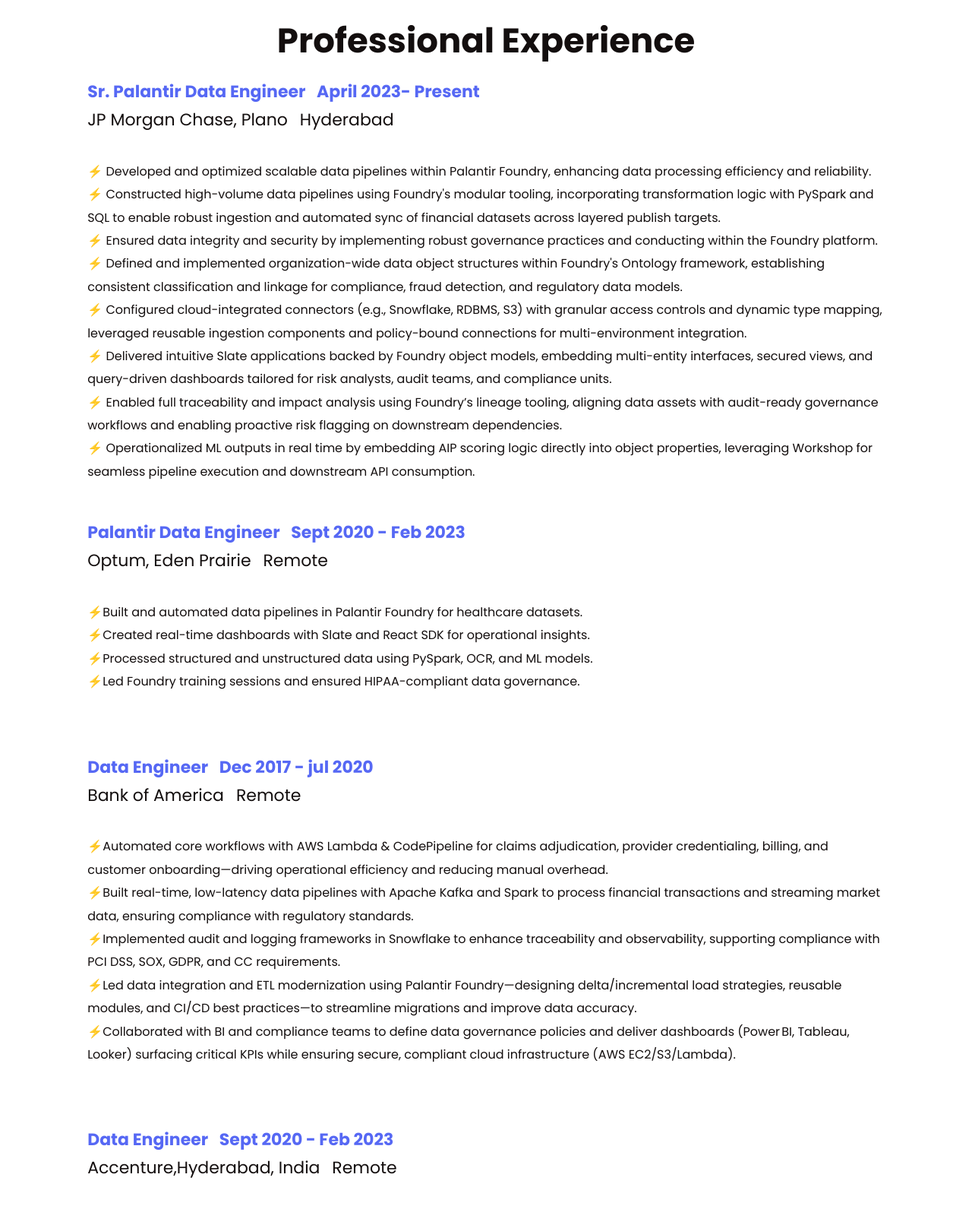
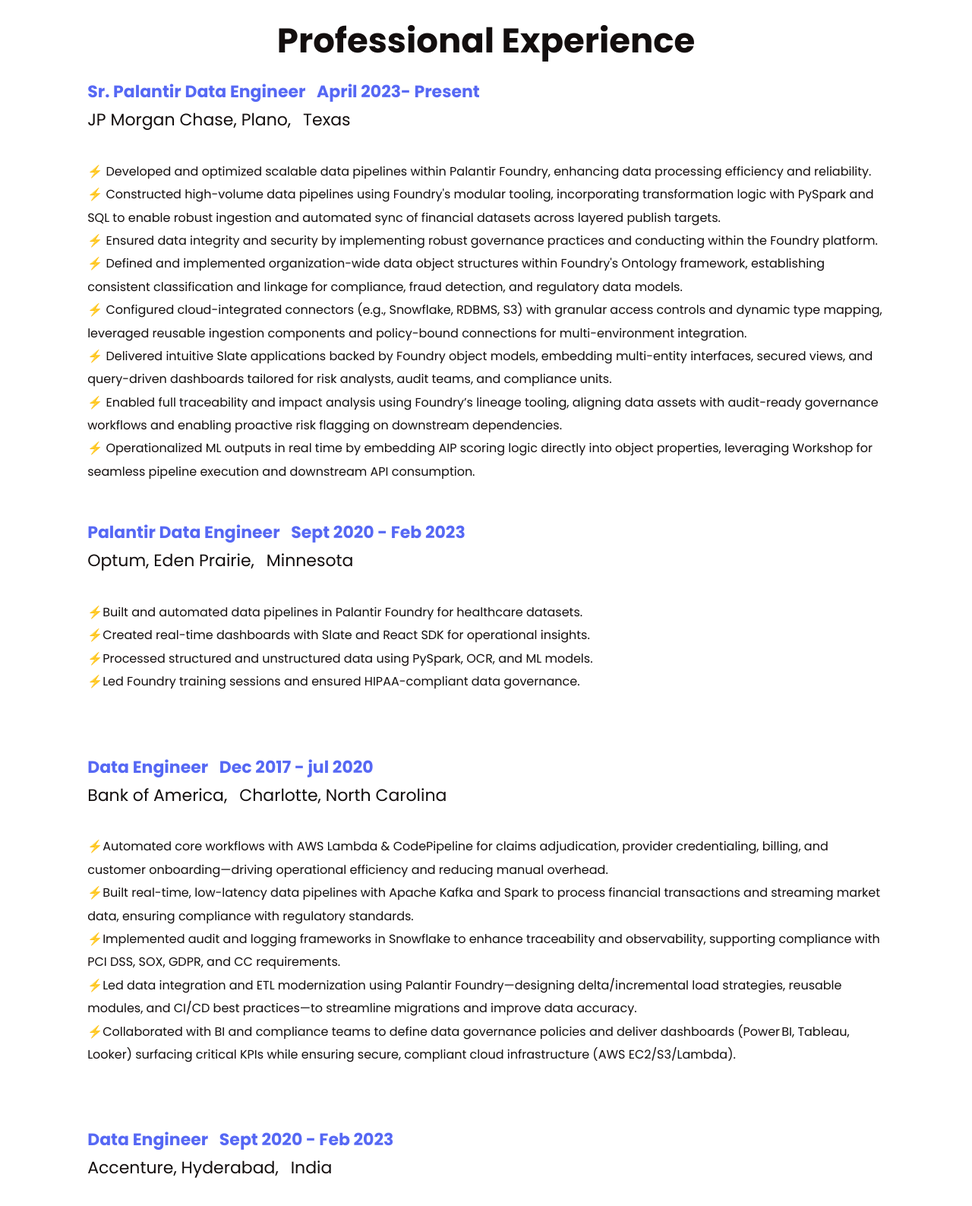
Before and after one commit to PavanKumar083/Portfolio, a plain HTML site: page index.html in a window 1280 px wide. Shown: the part 1680-3267 px from the top of the page at 76% size. Drawn offline with nearby package versions, Linux system fonts and the light colour scheme.

Commit message:
Update index.html

```diff
--- a/index.html
+++ b/index.html
@@ -85,6 +85,10 @@
                     <div class="certifications">
                         <h2 class = "sub-heading">Certifications🎓</h2>
                         <!-- Add your content related to certifications here -->
+                         <p>
+                            <a href = "https://verify.skilljar.com/c/saovryqa5kxx" target="_blank"> Foundry Data Engineer Associate</a>
+                            - Palantir Technologies
+                        </p>
                         <p>
                             <a href = "http://verify.skilljar.com/c/dkznpzm4r9oi" target="_blank">Foundary Foundations</a>
                             - Palantir Technologies
@@ -142,7 +146,7 @@
                     <h4 class="internship-title">
                         Sr. Palantir Data Engineer <span  class="spacing"></span> April 2023- Present
                     </h4>
-                    <p class=" org-duration"> JP Morgan Chase, Plano <span class="spacing"></span> Hyderabad </p>
+                    <p class=" org-duration"> JP Morgan Chase, Plano, <span class="spacing"></span> Texas </p>
 
                     <br><br>
                     <p>
@@ -165,7 +169,7 @@
                     <h4 class="internship-title">
                         Palantir Data Engineer  <span class="spacing"></span> Sept 2020 - Feb 2023
                     </h4>
-                    <p class=" org-duration"> Optum, Eden Prairie <span class="spacing"></span>Remote </p>
+                    <p class=" org-duration"> Optum, Eden Prairie, <span class="spacing"></span>Minnesota </p>
 
                     <br><br>
                     <p>
@@ -184,7 +188,7 @@
                     <h4 class="internship-title">
                          Data Engineer  <span class="spacing"></span> Dec 2017 - jul 2020
                     </h4>
-                    <p class=" org-duration"> Bank of America <span class="spacing"></span>Remote </p>
+                    <p class=" org-duration"> Bank of America, <span class="spacing"></span>Charlotte, North Carolina </p>
 
                     <br><br>
                     <p>
@@ -204,7 +208,7 @@
                     <h4 class="internship-title">
                          Data Engineer  <span class="spacing"></span> Sept 2020 - Feb 2023
                     </h4>
-                    <p class=" org-duration"> Accenture,Hyderabad, India <span class="spacing"></span>Remote </p>
+                    <p class=" org-duration"> Accenture, Hyderabad, <span class="spacing"></span>India </p>
 
                     <br><br>
                     <p>
```
